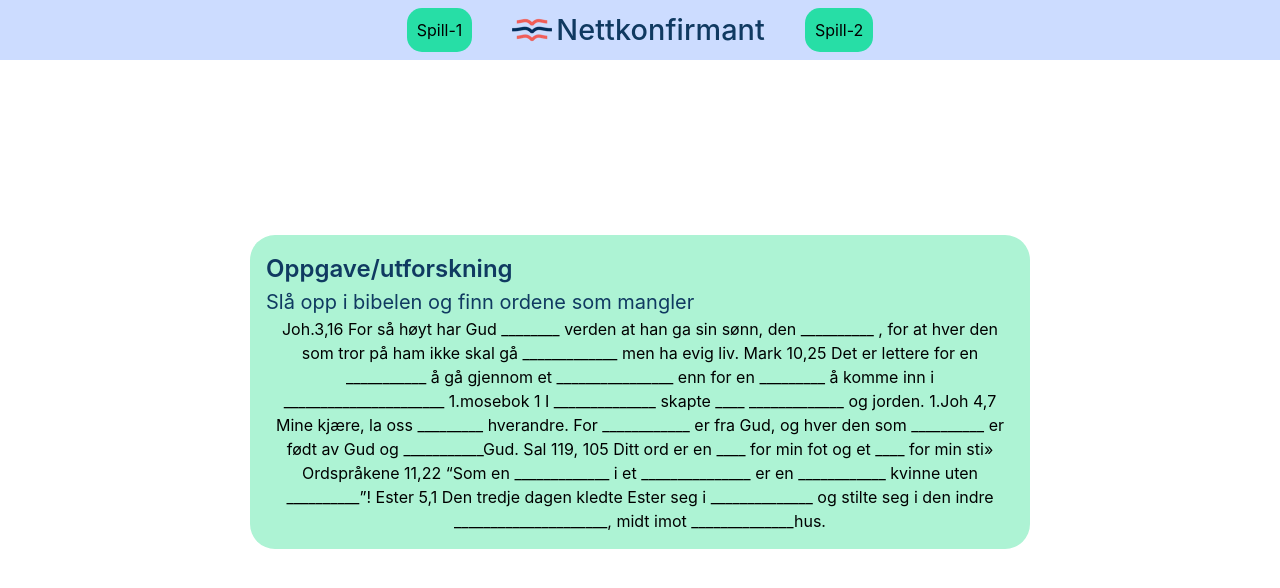
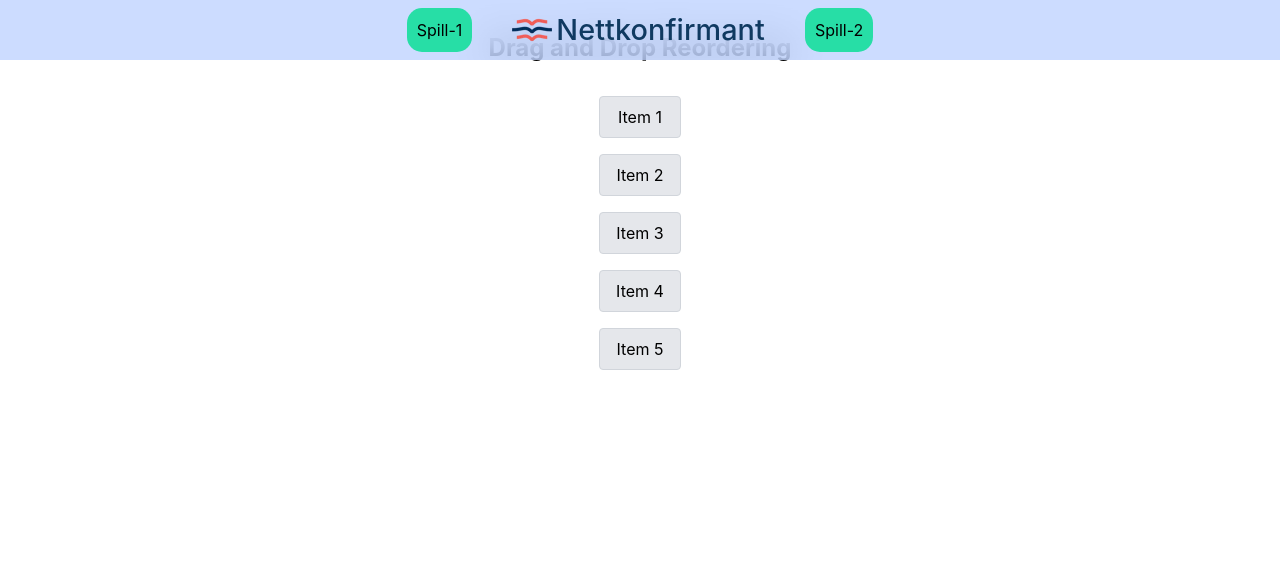
Before and after one commit to vebjornFH123/nettkonfirmant_game_project, a React (Create React App) app: page / in a window 1280 px wide. Shown: the top 588 px of the page. Built offline with nearby package versions, Linux system fonts and the light colour scheme.

Commit message:
Created Template for react dnd

```diff
--- a/src/App.js
+++ b/src/App.js
@@ -2,10 +2,10 @@ import "./App.css";
 import Navbar from "./modules/navbar";
 import Game1 from "./modules/game1/game1";
 import Game2 from "./modules/game2/game2";
-import { useState } from "react";
+import {useState} from "react";
 
 function App() {
-  const [appView, setAppView] = useState(<Game1 />);
+	const [appView, setAppView] = useState(<Game2 />);
 	function navigateInApp(game) {
 		if (game === "game1") {
 			setAppView(<Game1 />);
--- a/src/index.js
+++ b/src/index.js
@@ -1,15 +1,11 @@
-import React from 'react';
-import ReactDOM from 'react-dom/client';
-import './index.css';
-import App from './App';
-import reportWebVitals from './reportWebVitals';
+import React from "react";
+import ReactDOM from "react-dom/client";
+import "./index.css";
+import App from "./App";
+import reportWebVitals from "./reportWebVitals";
 
-const root = ReactDOM.createRoot(document.getElementById('root'));
-root.render(
-  <React.StrictMode>
-    <App />
-  </React.StrictMode>
-);
+const root = ReactDOM.createRoot(document.getElementById("root"));
+root.render(<App />);
 
 // If you want to start measuring performance in your app, pass a function
 // to log results (for example: reportWebVitals(console.log))
--- a/src/modules/game2/game2.jsx
+++ b/src/modules/game2/game2.jsx
@@ -1,13 +1,50 @@
-function Game2(navigateInApp) {
-  return (
-    <div className="h-screen w-screen flex justify-center items-center">
-      <div className="flex flex-col justify-center items-start overflow-hidden rounded-[25px] mb-4 bg-master-green w-screen sm:w-10/12 max-w-[780px] pt-4 px-4 pb-4">
-        <h1 className="text-[1.5rem] font-semibold  text-master-blue">Oppgave/utforskning</h1>
-        <span className="text-[1.25rem] text-master-blue">Slå opp i bibelen og finn ordene som mangler</span>
-        <div>Joh.3,16 For så høyt har Gud ________ verden at han ga sin sønn, den __________ , for at hver den som tror på ham ikke skal gå _____________ men ha evig liv. Mark 10,25 Det er lettere for en ___________ å gå gjennom et ________________ enn for en _________ å komme inn i ______________________ 1.mosebok 1 I ______________ skapte ____ _____________ og jorden. 1.Joh 4,7 Mine kjære, la oss _________ hverandre. For ____________ er fra Gud, og hver den som __________ er født av Gud og ___________Gud. Sal 119, 105 Ditt ord er en ____ for min fot og et ____ for min sti» Ordspråkene 11,22 “Som en _____________ i et _______________ er en ____________ kvinne uten __________”! Ester 5,1 Den tredje dagen kledte Ester seg i ______________ og stilte seg i den indre _____________________, midt imot ______________hus.</div>
-      </div>
-    </div>
-  );
+import React, {useState} from "react";
+import {DragDropContext, Droppable, Draggable} from "react-beautiful-dnd";
+
+const initialData = ["Item 1", "Item 2", "Item 3", "Item 4", "Item 5"];
+
+function Game2() {
+	const [items, setItems] = useState(initialData);
+
+	const handleDragEnd = (result) => {
+		if (!result.destination) return;
+
+		const newItems = Array.from(items);
+		const [reorderedItem] = newItems.splice(result.source.index, 1);
+		newItems.splice(result.destination.index, 0, reorderedItem);
+
+		setItems(newItems);
+	};
+
+	return (
+		<div className="flex flex-col items-center">
+			<h1 className="text-2xl font-bold mt-8">Drag and Drop Reordering</h1>
+			<DragDropContext onDragEnd={handleDragEnd}>
+				<Droppable droppableId="list">
+					{(provided) => (
+						<ul className="mt-8 space-y-4" {...provided.droppableProps} ref={provided.innerRef}>
+							{items.map((item, index) => (
+								<Draggable key={index} draggableId={`item-${index}`} index={index}>
+									{(provided) => (
+										<li
+											className="px-4 py-2 bg-gray-200 border border-gray-300 rounded cursor-move hover:bg-gray-300 active:bg-gray-400"
+											{...provided.draggableProps}
+											{...provided.dragHandleProps}
+											ref={provided.innerRef}
+											id={`Item-${index}`} // Add this line to match the id with draggableId
+										>
+											{item}
+										</li>
+									)}
+								</Draggable>
+							))}
+							{provided.placeholder}
+						</ul>
+					)}
+				</Droppable>
+			</DragDropContext>
+		</div>
+	);
 }
 
 export default Game2;
--- a/src/modules/navbar.jsx
+++ b/src/modules/navbar.jsx
@@ -1,7 +1,7 @@
 import React from "react";
 import logo from "../assets/img/icons/logoNettkonf.webp";
 
-function Navbar({ navigateInApp }) {
+function Navbar({navigateInApp}) {
 	return (
 		<div className=" h-[60px] pl-2 pr-2 m-auto w-screen bg-[#B7CEFF] bg-opacity-70 flex justify-center items-center gap-10 backdrop-blur-[20px] fixed top-0 z-30">
 			<button
--- a/tailwind.config.js
+++ b/tailwind.config.js
@@ -6,6 +6,7 @@ module.exports = {
 			backgroundColor: {
 				"master-green": "#adf3d4",
 				"master-blue": "#103a61",
+				"master-brown": "#c9a179",
 			},
 			colors: {
 				"master-blue": "#103a61",
```
Lines whose indentation alone changed are shown as unchanged.
